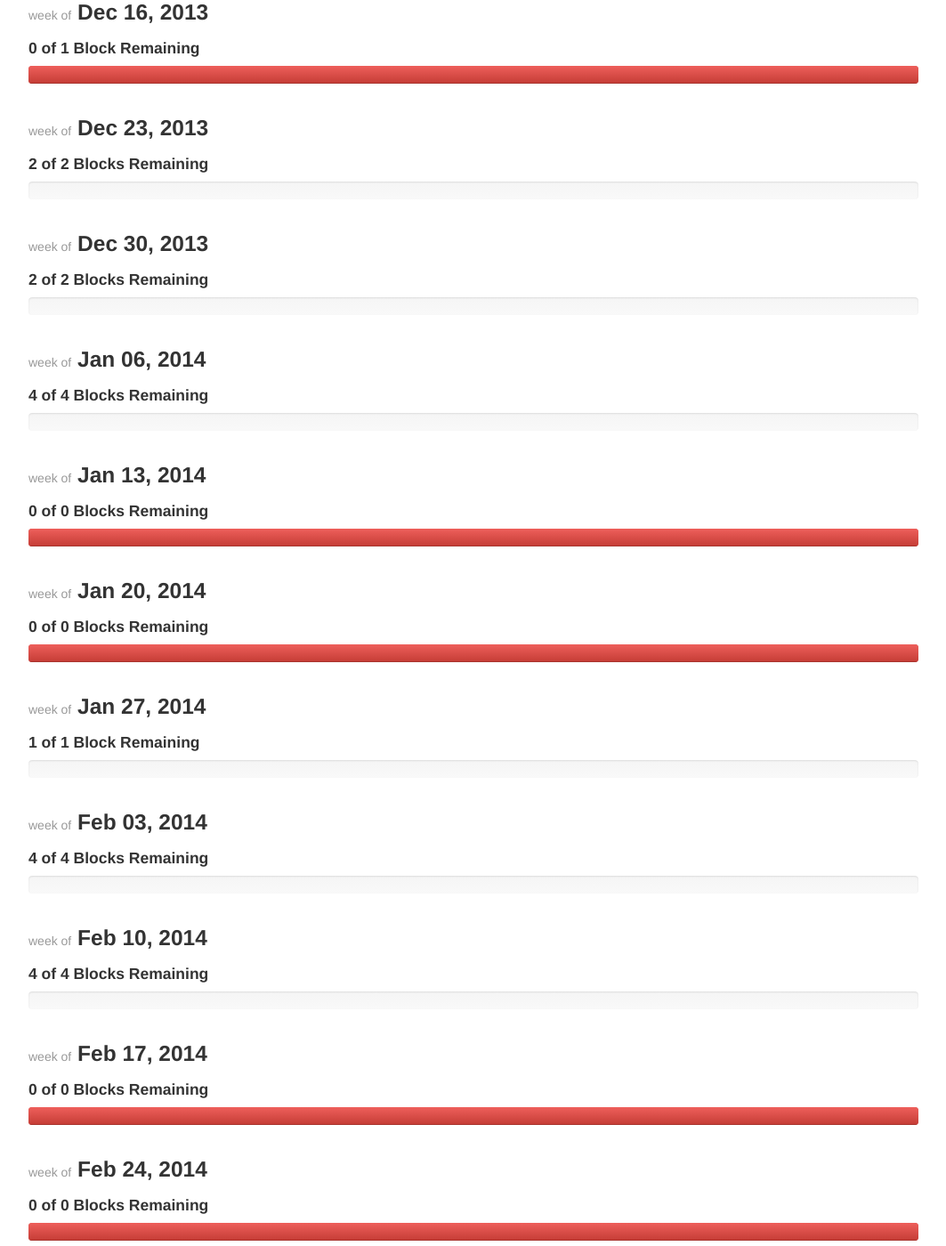
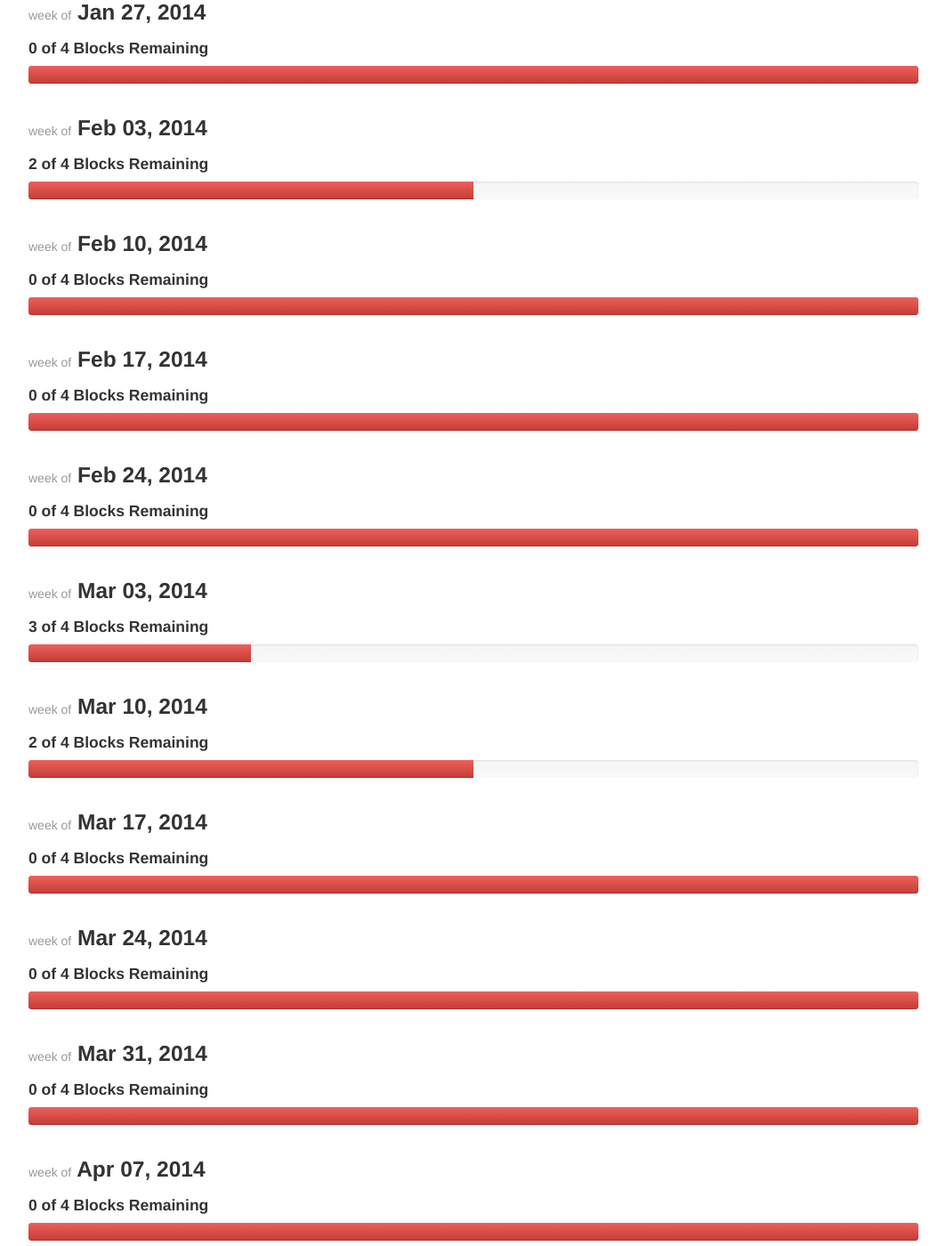
Before and after one commit to jessecarl/jessecarl.github.io, a Jekyll site: the page built from contract/index.html, in a window 1280 px wide and 1400 px high, scrolled down 988 px. Shown: the whole window at 89% size, without its empty margins (108-1171 px from the left). Built offline with Jekyll 4.4.1, drawn with Linux system fonts in a browser that asks for light colours; nearby versions of some CDN libraries; a style sheet for code colours, icons or effects is not loaded; some of the changed text lies outside the part shown.

Commit message:
Updated Availablity
Updates availability for the Spring of 2014. Includes a change
to have all weeks start with 4 blocks.

```diff
--- a/contract/index.html
+++ b/contract/index.html
@@ -3,45 +3,48 @@
 title: Contract
 icon: tag
 blocks:
-  - date: '2013-12-16'
-    total_blocks: 1
+  - date: '2014-01-27'
+    total_blocks: 4
+    reserved_blocks: 4
+  - date: '2014-02-03'
+    total_blocks: 4
+    reserved_blocks: 2
+  - date: '2014-02-10'
+    total_blocks: 4
+    reserved_blocks: 4
+  - date: '2014-02-17'
+    total_blocks: 4
+    reserved_blocks: 4
+  - date: '2014-02-24'
+    total_blocks: 4
+    reserved_blocks: 4
+  - date: '2014-03-03'
+    total_blocks: 4
     reserved_blocks: 1
-  - date: '2013-12-23'
-    total_blocks: 2
-    reserved_blocks: 0
-  - date: '2013-12-30'
-    total_blocks: 2
-    reserved_blocks: 0
-  - date: '2014-01-06'
+  - date: '2014-03-10'
+    total_blocks: 4
+    reserved_blocks: 2
+  - date: '2014-03-17'
+    total_blocks: 4
+    reserved_blocks: 4
+  - date: '2014-03-24'
+    total_blocks: 4
+    reserved_blocks: 4
+  - date: '2014-03-31'
+    total_blocks: 4
+    reserved_blocks: 4
+  - date: '2014-04-07'
+    total_blocks: 4
+    reserved_blocks: 4
+  - date: '2014-04-14'
     total_blocks: 4
     reserved_blocks: 0
-  - date: '2014-01-13'
-    total_blocks: 0
-    reserved_blocks: 0
-  - date: '2014-01-20'
-    total_blocks: 0
-    reserved_blocks: 0
-  - date: '2014-01-27'
-    total_blocks: 1
-    reserved_blocks: 0
-  - date: '2014-02-03'
+  - date: '2014-04-21'
     total_blocks: 4
-    reserved_blocks: 0
-  - date: '2014-02-10'
+    reserved_blocks: 2
+  - date: '2014-04-28'
     total_blocks: 4
-    reserved_blocks: 0
-  - date: '2014-02-17'
-    total_blocks: 0
-    reserved_blocks: 0
-  - date: '2014-02-24'
-    total_blocks: 0
-    reserved_blocks: 0
-  - date: '2014-03-03'
-    total_blocks: 4
-    reserved_blocks: 0
-  - date: '2014-03-10'
-    total_blocks: 0
-    reserved_blocks: 0
+    reserved_blocks: 1
 ---
 <div class="hero-unit">
   <h1>{{page.title}}</h1>
```
